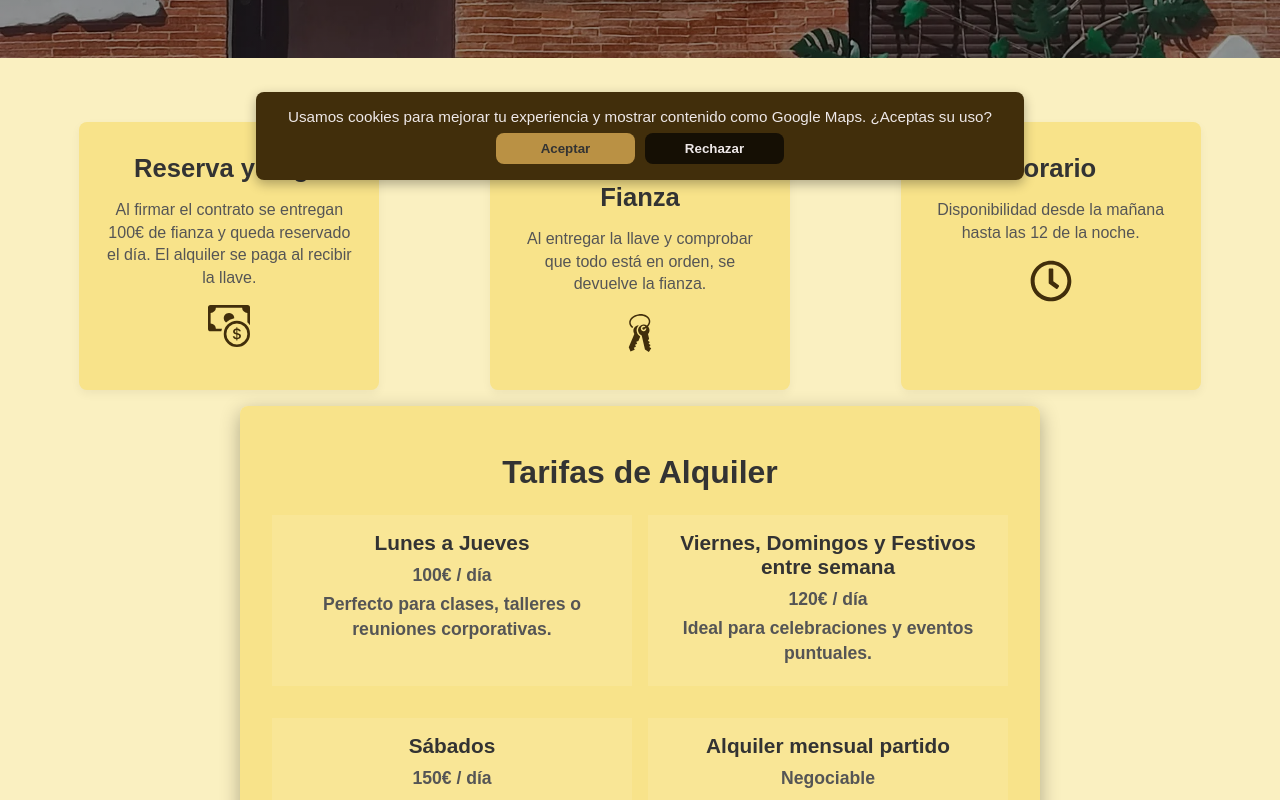
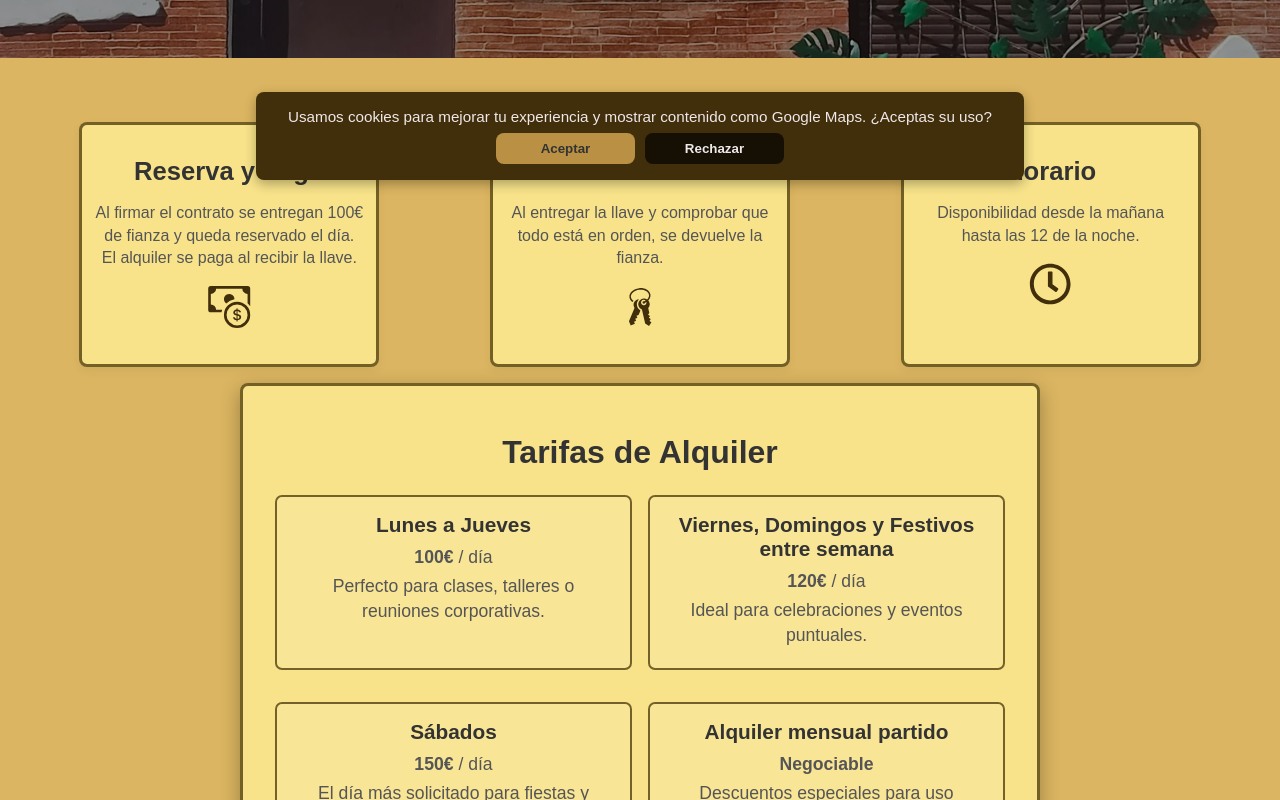
Before and after one commit to Alfonsoalm/Cabin-events, a React (Vite) app: page / in a window 1280 px wide. Shown: the part 600-1400 px from the top of the page. Built offline with nearby package versions, Linux system fonts and the light colour scheme.

Commit message:
Cambio de fondos y bordes en Features

```diff
--- a/src/features/Features/Features.scss
+++ b/src/features/Features/Features.scss
@@ -13,7 +13,8 @@
     max-width: 300px;
     align-content: space-between;
     background-color: vars.$card-background;
-    padding: 2rem 1.5rem;
+    padding: 2rem 0.8rem;
+    border: 3px solid rgba(66, 49, 2, 0.728);
     border-radius: vars.$border-radius;
     box-shadow: 0 4px 10px rgba(0, 0, 0, 0.05);
     transition: transform 0.3s, box-shadow 0.3s;
@@ -42,32 +43,13 @@
       margin-top: 1rem;
       color: vars.$primary-color;
     }
-
-    &.price {
-      flex: 1 1 100%; // hace que ocupe todo el ancho
-      max-width: 800px;
-      padding: 3rem 2rem; // más grande que los otros
-      background: linear-gradient(135deg, vars.$primary-color, vars.$secondary-color);
-      border-radius: vars.$border-radius;
-
-      h2 {
-        font-size: 2rem;
-        margin-bottom: 1.5rem;
-      }
-
-      p {
-        font-size: 1.3rem;
-        font-weight: bold;
-        margin: 0.5rem 0;
-      }
-    }
   }
 
   .feature.price {
     flex: 1 1 100%;
     max-width: 800px;
     padding: 3rem 2rem;
-    background: linear-gradient(105deg, #f8e38a, #f8e38a); // gradiente azul-morado
+    background: linear-gradient(105deg, #f8e38a, #f8e38a);
     color: vars.$text-color-dark;
     box-shadow: 0 6px 20px rgba(0, 0, 0, 0.3);
     text-align: center;
@@ -86,6 +68,8 @@
       .price-item {
         flex: 1 1 250px;
         background: rgba(255, 255, 255, 0.1);
+        border: 2px solid rgba(66, 49, 2, 0.728);
+        border-radius: 7px;
         padding: 1rem 1.5rem;
         margin-bottom: 1rem;
         text-align: center;
--- a/src/scss/variables.scss
+++ b/src/scss/variables.scss
@@ -6,7 +6,7 @@ $secondary-color: #ba9144;       // color secundario
 $text-color-light: #eee8e8;          // textos claros
 $text-color-dark: #333;          // textos oscuros
 $text-color-medium: #555;        // textos intermedios
-$background-light: #faf0c1;      // fondos claros
+$background-light: #dbb561;      // fondos claros
 $background-section: #edd672;    // fondo de secciones tipo reserva o features
 $card-background: #f8e38a;
 $footer-bg: #341d07;
```
